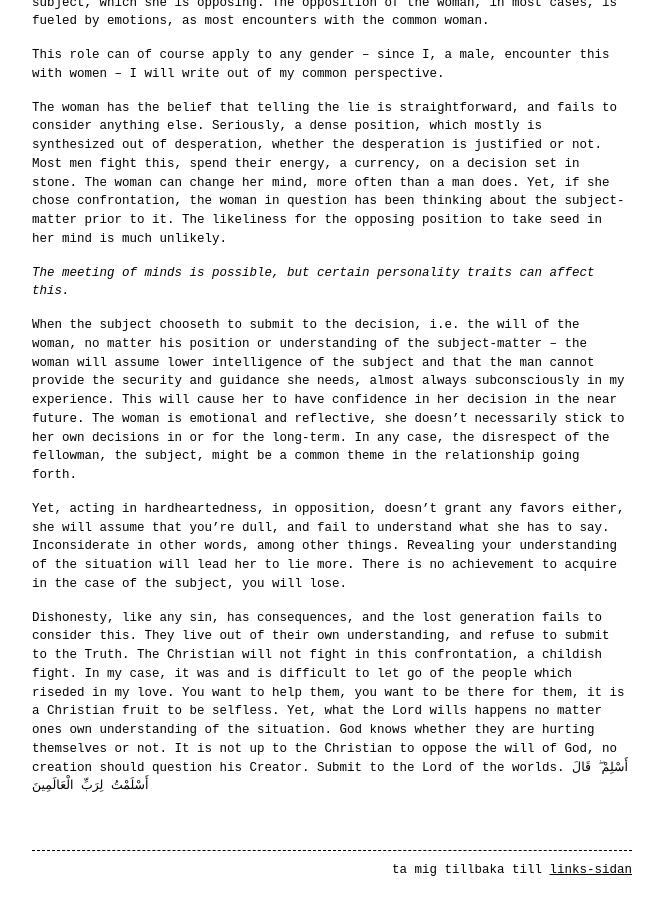
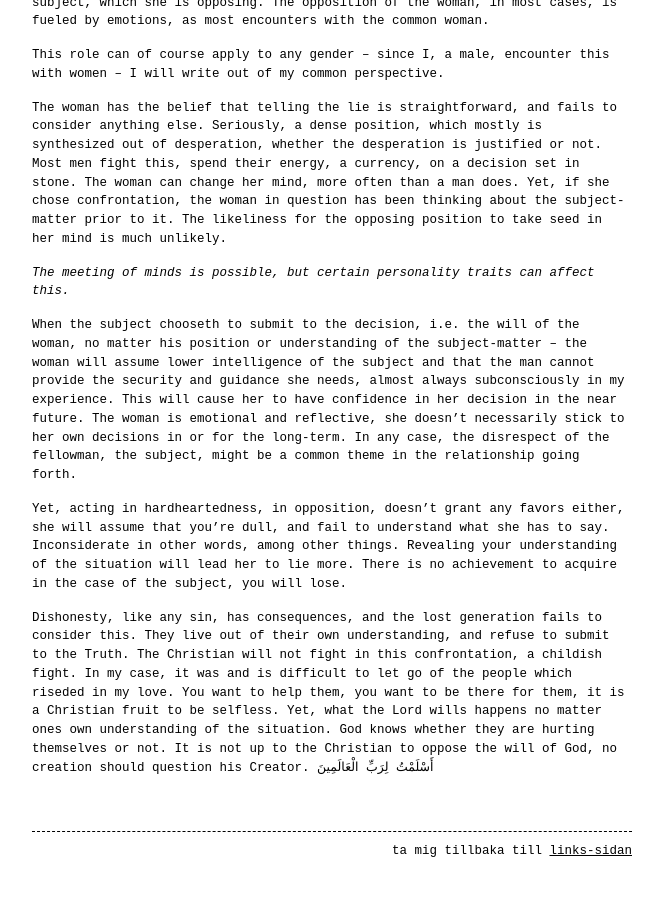
Before and after one commit to ronim-efrin/kitab, a Jekyll site: the page built from books.md, in a window 1280 px wide and 900 px high, scrolled down 1125 px. Shown: the whole window, without its empty margins (308-971 px from the left). Built offline with Jekyll 4.4.1, drawn with Linux system fonts in a browser that asks for light colours.

Commit message:
Update books.md

```diff
--- a/books.md
+++ b/books.md
@@ -31,4 +31,4 @@ When the subject chooseth to submit to the decision, i.e. the will of the woman,
 
 Yet, acting in hardheartedness, in opposition, doesn’t grant any favors either, she will assume that you’re dull, and fail to understand what she has to say. Inconsiderate in other words, among other things. Revealing your understanding of the situation will lead her to lie more. There is no achievement to acquire in the case of the subject, you will lose. <br>
 
-Dishonesty, like any sin, has consequences, and the lost generation fails to consider this. They live out of their own understanding, and refuse to submit to the Truth. The Christian will not fight in this confrontation, a childish fight. In my case, it was and is difficult to let go of the people which riseded in my love. You want to help them, you want to be there for them, it is a Christian fruit to be selfless. Yet, what the Lord wills happens no matter ones own understanding of the situation. God knows whether they are hurting themselves or not. It is not up to the Christian to oppose the will of God, no creation should question his Creator. Submit to the Lord of the worlds. أَسْلِمْ ۖ قَالَ أَسْلَمْتُ لِرَبِّ الْعَالَمِينَ
+Dishonesty, like any sin, has consequences, and the lost generation fails to consider this. They live out of their own understanding, and refuse to submit to the Truth. The Christian will not fight in this confrontation, a childish fight. In my case, it was and is difficult to let go of the people which riseded in my love. You want to help them, you want to be there for them, it is a Christian fruit to be selfless. Yet, what the Lord wills happens no matter ones own understanding of the situation. God knows whether they are hurting themselves or not. It is not up to the Christian to oppose the will of God, no creation should question his Creator. أَسْلَمْتُ لِرَبِّ الْعَالَمِينَ
```
